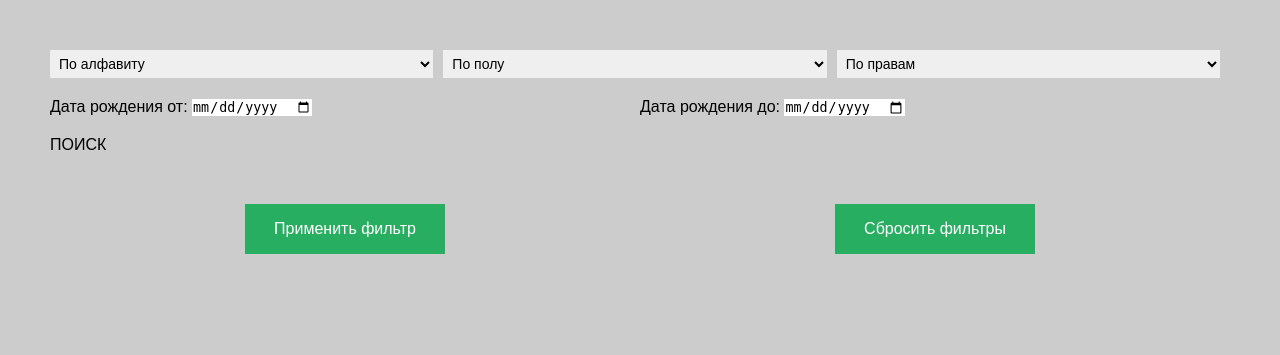
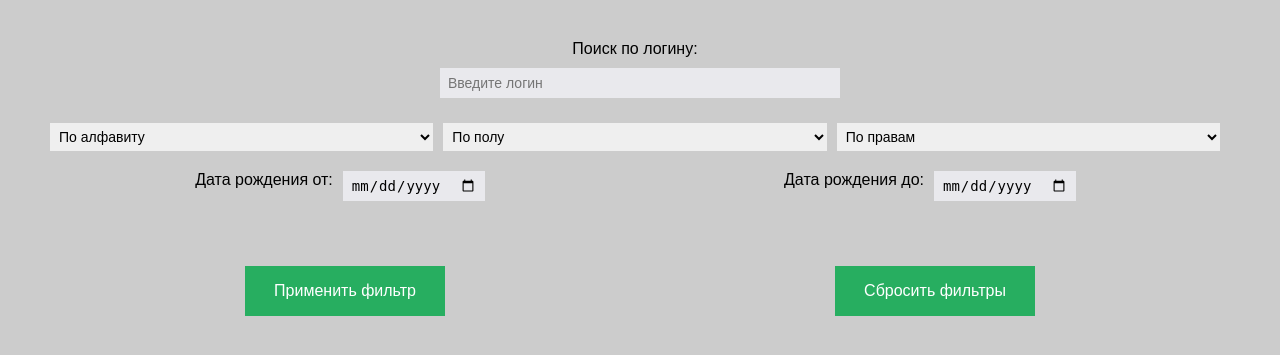
Before and after one commit to ashim120303/test_php, a PHP site: page / in a window 1280 px wide. Shown: the part 70-425 px from the top of the page. Run offline with PHP 8.4, Linux system fonts and the light colour scheme; data that the repository does not hold is empty.

Commit message:
Filter styles

```diff
--- a/css/main.css
+++ b/css/main.css
@@ -70,6 +70,32 @@ body {font-family: sans-serif;font-size: 16px;color: #000; background-color: #cc
   width: 100%;
   padding: 5px;
   font-size: 14px;
+}
+.date {
+  display: flex;
+  justify-content: space-between;
+  padding: 10px;
+}
+.search{
+  display: flex;
+  flex-direction: column;
+  align-items: center;
+  gap: 10px;
+}
+.search input{
+  width: 400px;
+}
+.date .filter__item{
+  display: flex;
+  justify-content: center;
+}
+.filter__item input{
+  height: 30px;
+  margin-bottom: 15px;
+  background-color: #e9e9ed;
+  font-size: 14px;
+  padding: 2px 8px;
+  margin-left: 10px;
 }
 .filter__button{
   display: flex;
--- a/foo.php
+++ b/foo.php
@@ -84,6 +84,9 @@ if (!empty($_GET['birthdate_start'])) {
 if (!empty($_GET['birthdate_end'])) {
     $filters[] = "birthdate <= :birthdate_end";
 }
+if (!empty($_GET['username_search'])) {
+    $filters[] = "username LIKE :username_search";
+}
 if (!empty($_GET['alphabet'])) {
     $alphabet_order = ($_GET['alphabet'] == 'ASC') ? 'ASC' : 'DESC';
     $order_by = " ORDER BY username $alphabet_order";
@@ -111,6 +114,10 @@ if (!empty($_GET['birthdate_start'])) {
 if (!empty($_GET['birthdate_end'])) {
     $query->bindParam(':birthdate_end', $_GET['birthdate_end'], PDO::PARAM_STR);
 }
+if (!empty($_GET['username_search'])) {
+    $username_search = '%' . $_GET['username_search'] . '%';
+    $query->bindParam(':username_search', $username_search, PDO::PARAM_STR);
+}
 
 $query->execute();
 $result = $query->fetchAll(PDO::FETCH_OBJ);
--- a/index.php
+++ b/index.php
@@ -18,6 +18,10 @@
     <main class="main">
         <div class="filter">
             <form method="get" action="">
+                <div class="filter__item search">
+                    <div for="username_search">Поиск по логину:</div>
+                    <input type="text" name="username_search" id="username_search" placeholder="Введите логин">
+                </div>
                 <div class="filter__container">
                     <div class="filter__item">
                         <select name="alphabet" id="alphabet">
@@ -41,7 +45,7 @@
                         </select>
                     </div>
                 </div>
-                <div class="filter__container">
+                <div class="filter__container date">
                     <div class="filter__item">
                         <label for="birthdate_start">Дата рождения от:</label>
                         <input type="date" name="birthdate_start" id="birthdate_start">
@@ -50,9 +54,6 @@
                         <label for="birthdate_end">Дата рождения до:</label>
                         <input type="date" name="birthdate_end" id="birthdate_end">
                     </div>
-                </div>
-                <div class="filter__container">
-                    ПОИСК
                 </div>
                 <div class="filter__container">
                 <div class="filter__button">
@@ -73,6 +74,7 @@
                 document.getElementById('permission').selectedIndex = 0;
                 document.getElementById('birthdate_start').value = '';
                 document.getElementById('birthdate_end').value = '';
+                document.getElementById('username_search').value = '';
                 window.location.href = window.location.pathname;
             }
         </script>
```
